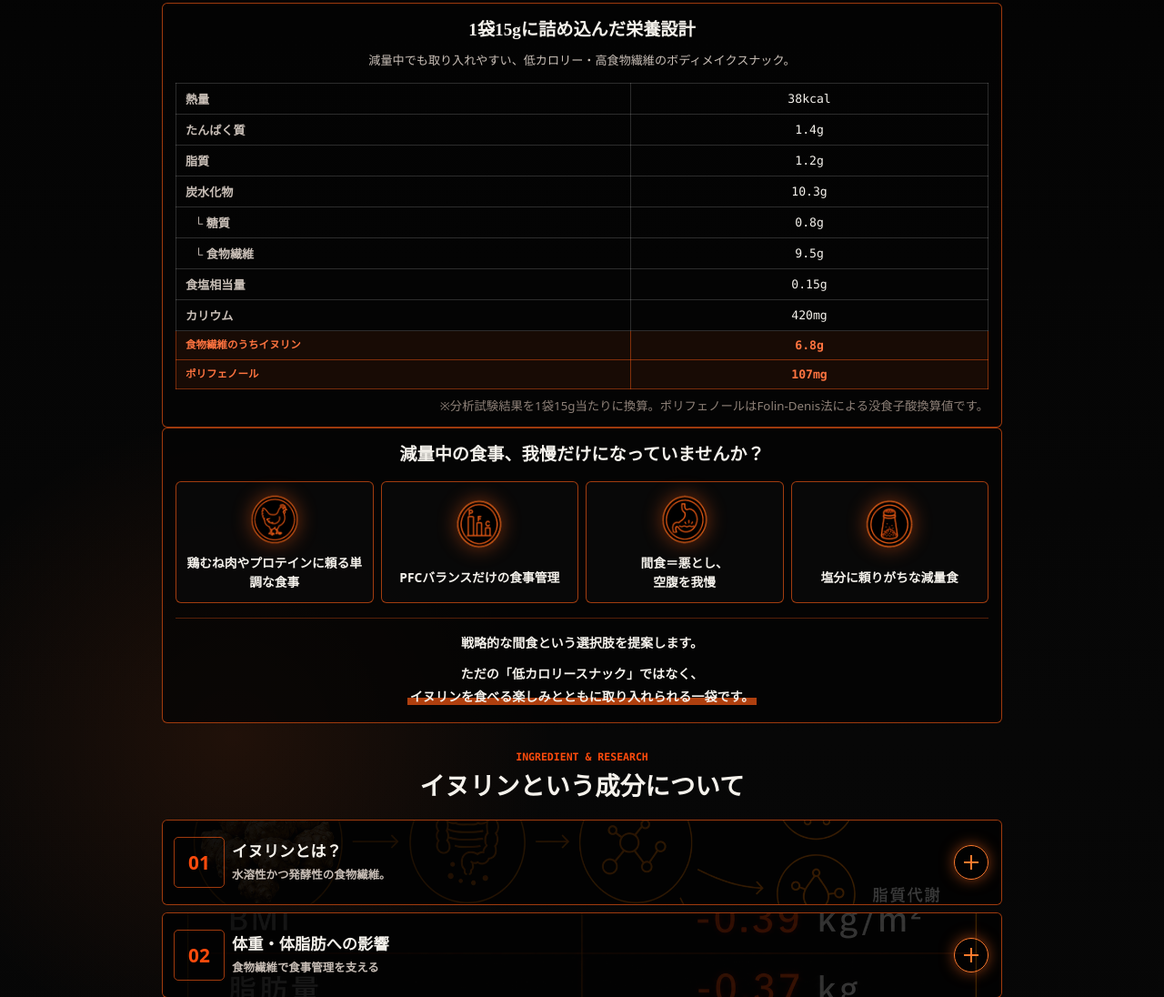
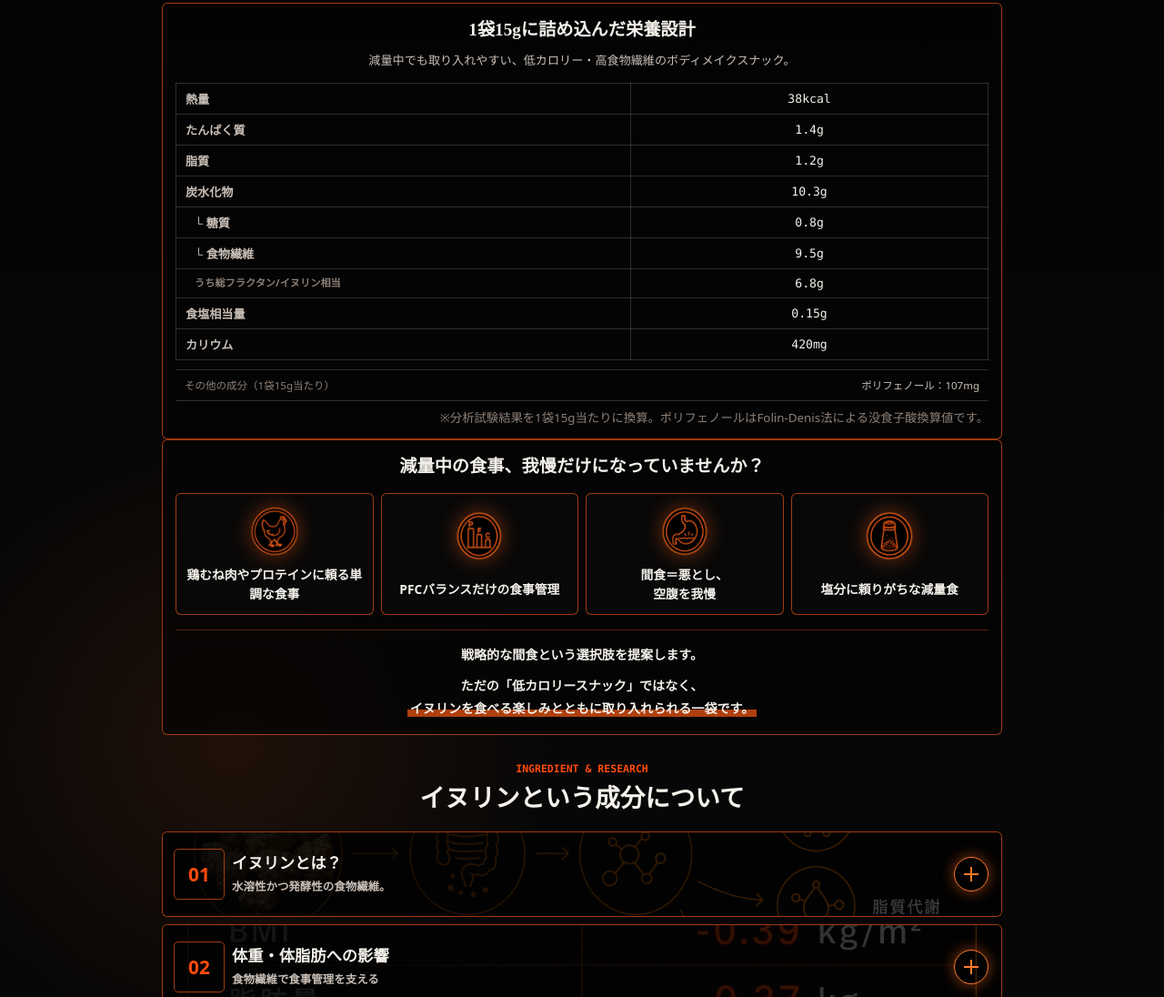
Before and after one commit to bodymakebase-gif/body-make-chips-lp, a plain HTML site: page index.html in a window 1280 px wide. Shown: the part 737-1833 px from the top of the page at 91% size. Drawn offline with Linux system fonts and the light colour scheme.

Commit message:
Refine nutrition component display

```diff
--- a/index.html
+++ b/index.html
@@ -10,7 +10,7 @@
       content="BODY-MAKE CHIPSは、減量中でも食べる楽しみを諦めたくない人のための低カロリー・高食物繊維スナックです。"
     />
     <link rel="icon" href="data:," />
-    <link rel="stylesheet" href="./styles.css?v=20260716-3" />
+    <link rel="stylesheet" href="./styles.css?v=20260716-4" />
   </head>
   <body>
     <main>
@@ -55,18 +55,15 @@
             <tr><th scope="row">炭水化物</th><td>10.3g</td></tr>
             <tr><th class="nutrition__sub" scope="row">└ 糖質</th><td>0.8g</td></tr>
             <tr><th class="nutrition__sub" scope="row">└ 食物繊維</th><td>9.5g</td></tr>
+            <tr><th class="nutrition__sub nutrition__sub--detail" scope="row">うち総フラクタン/イヌリン相当</th><td>6.8g</td></tr>
             <tr><th scope="row">食塩相当量</th><td>0.15g</td></tr>
             <tr><th scope="row">カリウム</th><td>420mg</td></tr>
-            <tr class="nutrition__analysis">
-              <th scope="row">食物繊維のうちイヌリン</th>
-              <td>6.8g</td>
-            </tr>
-            <tr class="nutrition__analysis">
-              <th scope="row">ポリフェノール</th>
-              <td>107mg</td>
-            </tr>
           </tbody>
         </table>
+        <div class="nutrition__polyphenol">
+          <span>その他の成分（1袋15g当たり）</span>
+          <span>ポリフェノール：107mg</span>
+        </div>
         <small>※分析試験結果を1袋15g当たりに換算。ポリフェノールはFolin-Denis法による没食子酸換算値です。</small>
       </section>
 
--- a/styles.css
+++ b/styles.css
@@ -885,22 +885,27 @@ td {
   padding-left: 20px;
 }
 
-.nutrition__analysis th,
-.nutrition__analysis td {
-  color: #ff7440;
-  border-color: rgba(255, 92, 20, 0.46);
-  background: rgba(255, 92, 20, 0.08);
-  font-weight: 900;
-}
-
-.nutrition__analysis th {
-  font-size: 0.72rem;
+.nutrition__sub--detail {
+  color: var(--dim);
+  font-size: 0.7rem;
   line-height: 1.45;
 }
 
-.nutrition__analysis td span {
-  display: inline-block;
-  font-size: 0.68rem;
+.nutrition__polyphenol {
+  display: flex;
+  justify-content: space-between;
+  gap: 10px;
+  margin-top: 10px;
+  padding: 8px 10px;
+  border-top: 1px solid rgba(255, 255, 255, 0.16);
+  border-bottom: 1px solid rgba(255, 255, 255, 0.16);
+  color: var(--dim);
+  font-size: 0.72rem;
+  line-height: 1.5;
+}
+
+.nutrition__polyphenol span:last-child {
+  color: var(--muted);
   white-space: nowrap;
 }
 
@@ -1368,6 +1373,11 @@ td {
     white-space: nowrap;
   }
 
+  .nutrition__polyphenol {
+    flex-direction: column;
+    gap: 2px;
+  }
+
   .feature-detail summary {
     grid-template-columns: 46px minmax(0, 1fr) 38px;
     grid-template-rows: auto auto;
```
